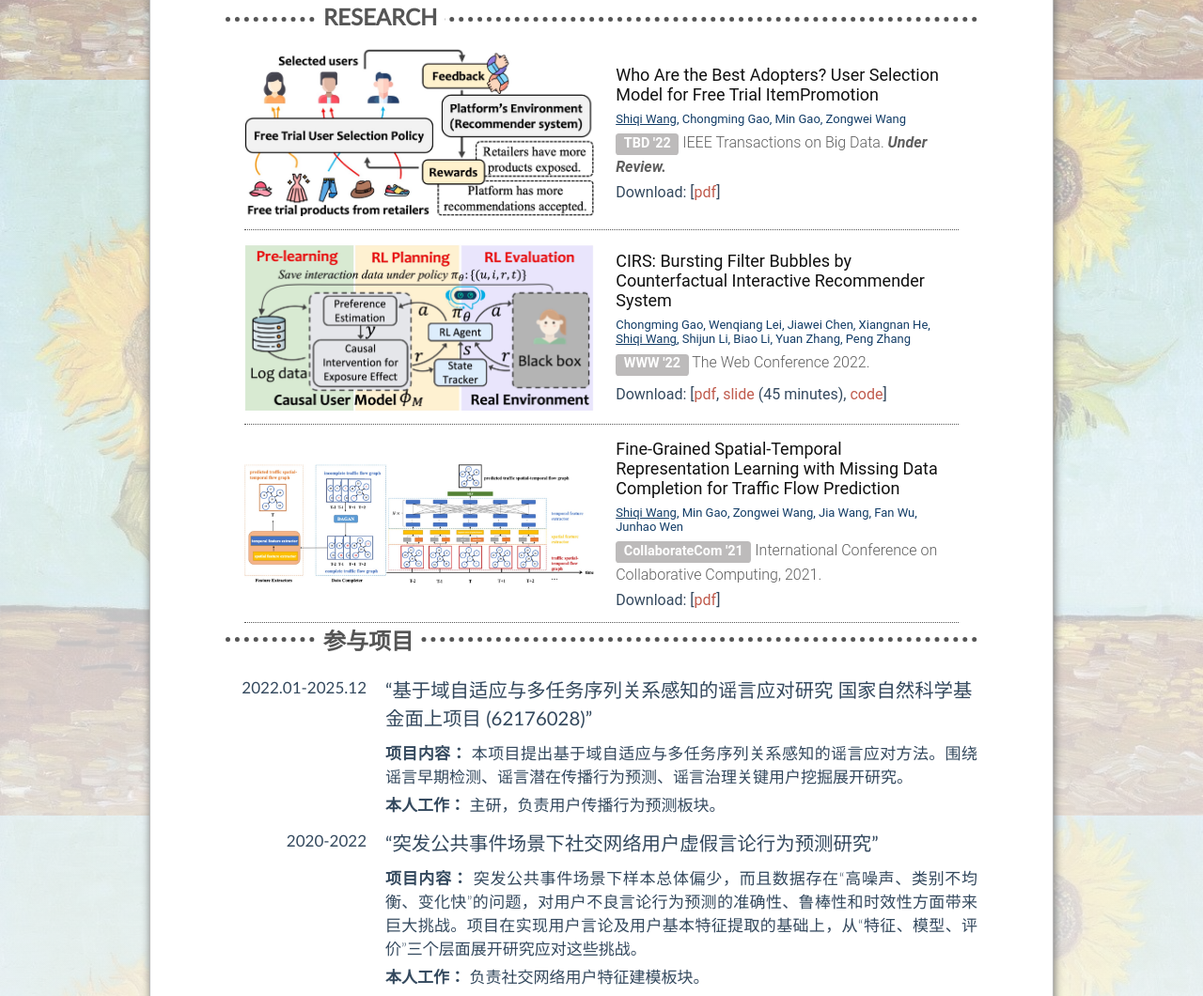
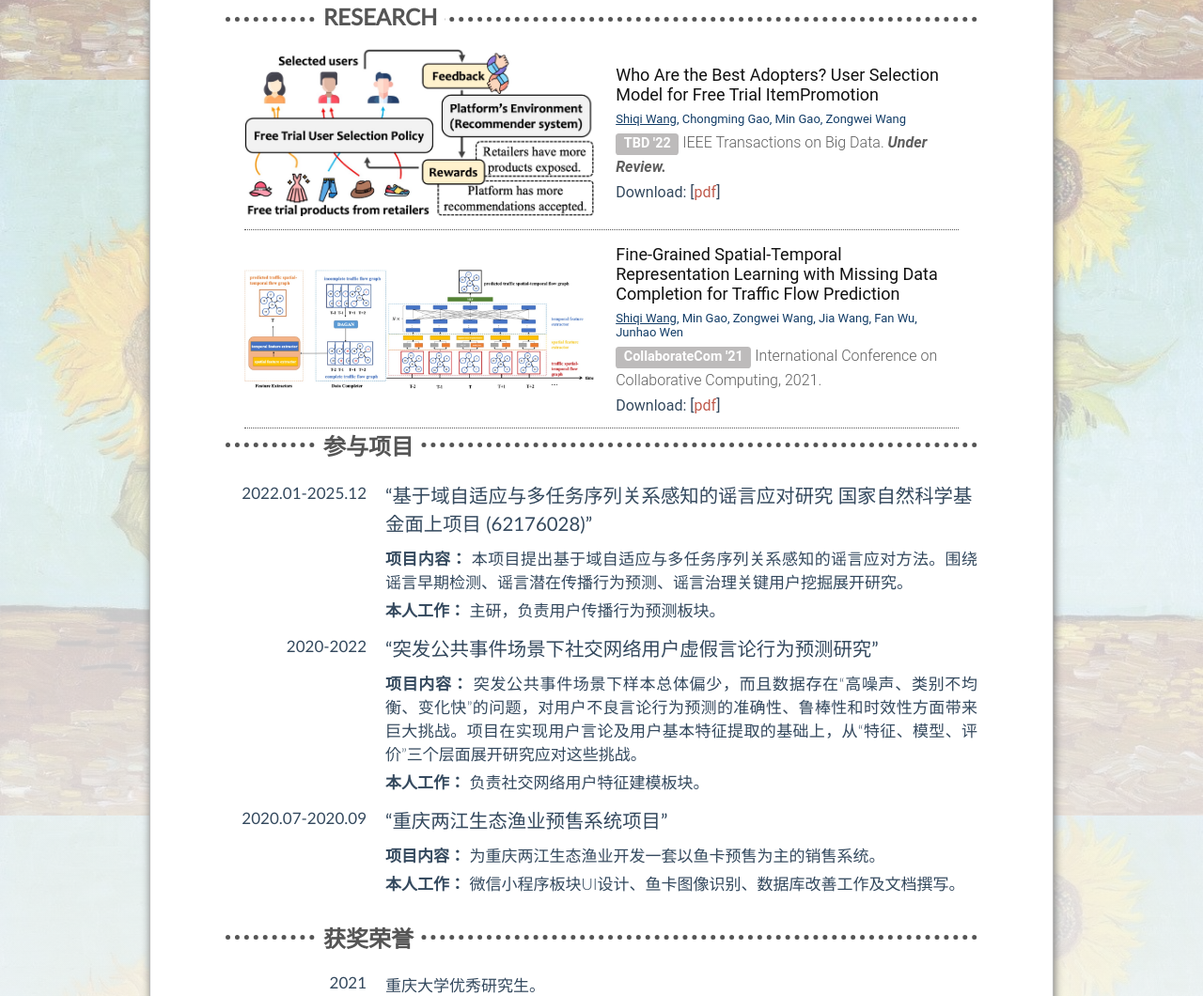
Before and after one commit to Strawberry47/page, a plain HTML site: page index.html in a window 1280 px wide. Shown: the part 698-1758 px from the top of the page at 94% size. Drawn offline with Linux system fonts and the light colour scheme; a web font is replaced by a local one.

Commit message:
删除CIRS

```diff
--- a/index.html
+++ b/index.html
@@ -81,8 +81,6 @@
                     <div class="result">毕业论文：基于链接分析和聚合的营销推荐研究与实现</div>
                 </td>
                 </tr>
-
-
                 </tbody>
             </table>
         </section>
@@ -106,21 +104,6 @@
                 </div>
             </paper>
 
-            <paper>
-                <img src="image/CIRS-WWW22.jpg">
-                <div class="des">
-                    <div class="pub_title">CIRS: Bursting Filter Bubbles by Counterfactual Interactive Recommender System</div>
-                    <div class="pub_authors">Chongming Gao, Wenqiang Lei, Jiawei Chen, Xiangnan He, <u>Shiqi Wang</u>, Shijun Li, Biao Li, Yuan Zhang, Peng Zhang</div>
-                    <div class="pub_type">
-                        <span class="label label-default">WWW '22</span>
-                        The Web Conference 2022.
-                    </div>
-                    <div class="pub_downloads">
-                        Download:
-                        [<a href="#" target="_blank">pdf</a>,  <a href="#" target="_blank">slide</a> (45 minutes), <a href="https://github.com/chongminggao/CIRS-codes" target="_blank">code</a>]
-                    </div>
-                </div>
-            </paper>
 
             <paper>
                 <img src="image/FGFTG.jpg">
```
